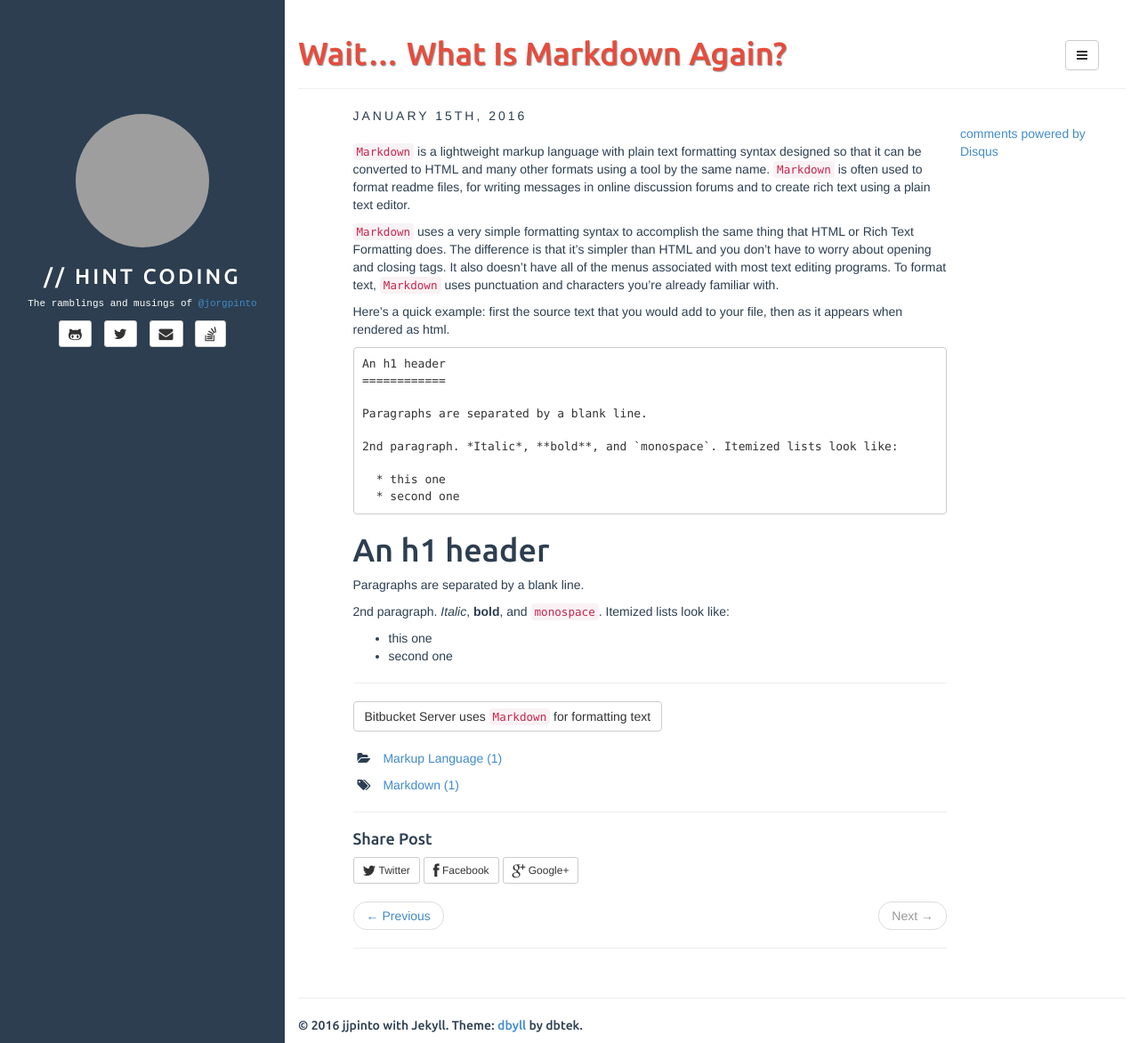
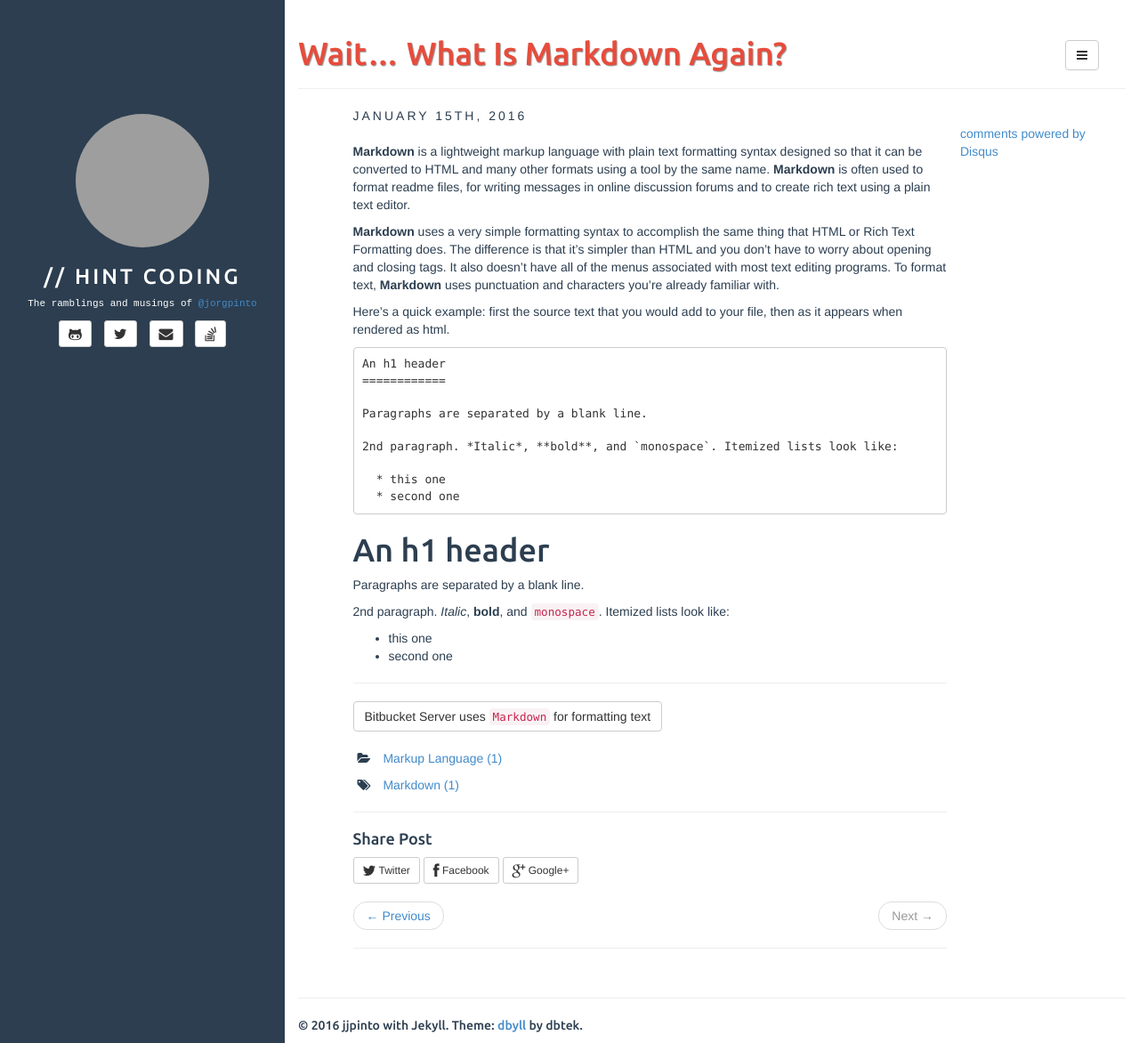
Before and after one commit to jjpinto/jjpinto.github.io, a Jekyll site: the page built from _posts/2016-01-15-markdown.md, in a window 1280 px wide and 1172 px high. Shown: the whole window at 89% size. Built offline with Jekyll 4.4.1, drawn with Linux system fonts in a browser that asks for light colours; comment, search, counter and statistics services are not loaded; grey boxes are pictures that could not be loaded.

Commit message:
updated marks

```diff
--- a/_posts/2016-01-15-markdown.md
+++ b/_posts/2016-01-15-markdown.md
@@ -8,10 +8,10 @@ comments: true
 
 ---
 
-`Markdown` is a lightweight markup language with plain text formatting syntax designed so that it can be converted to HTML and many other formats using a tool by the same name. `Markdown` is often used to format readme files, for writing messages in online discussion forums and to create rich text using a plain text editor.
+**Markdown** is a lightweight markup language with plain text formatting syntax designed so that it can be converted to HTML and many other formats using a tool by the same name. **Markdown** is often used to format readme files, for writing messages in online discussion forums and to create rich text using a plain text editor.
 
 
-`Markdown` uses a very simple formatting syntax to accomplish the same thing that HTML or Rich Text Formatting does. The difference is that it's simpler than HTML and you don't have to worry about opening and closing tags. It also doesn't have all of the menus associated with most text editing programs. To format text, `Markdown` uses punctuation and characters you're already familiar with.
+**Markdown** uses a very simple formatting syntax to accomplish the same thing that HTML or Rich Text Formatting does. The difference is that it's simpler than HTML and you don't have to worry about opening and closing tags. It also doesn't have all of the menus associated with most text editing programs. To format text, **Markdown** uses punctuation and characters you're already familiar with.
 
 Here’s a quick example: first the source text that you would add to your file, then as it appears when rendered as html.
 
```
